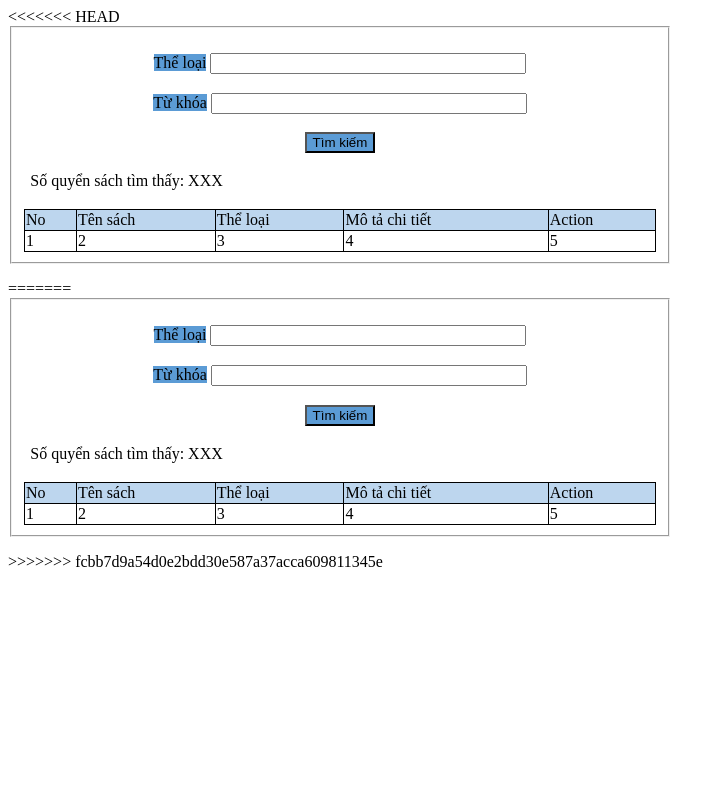
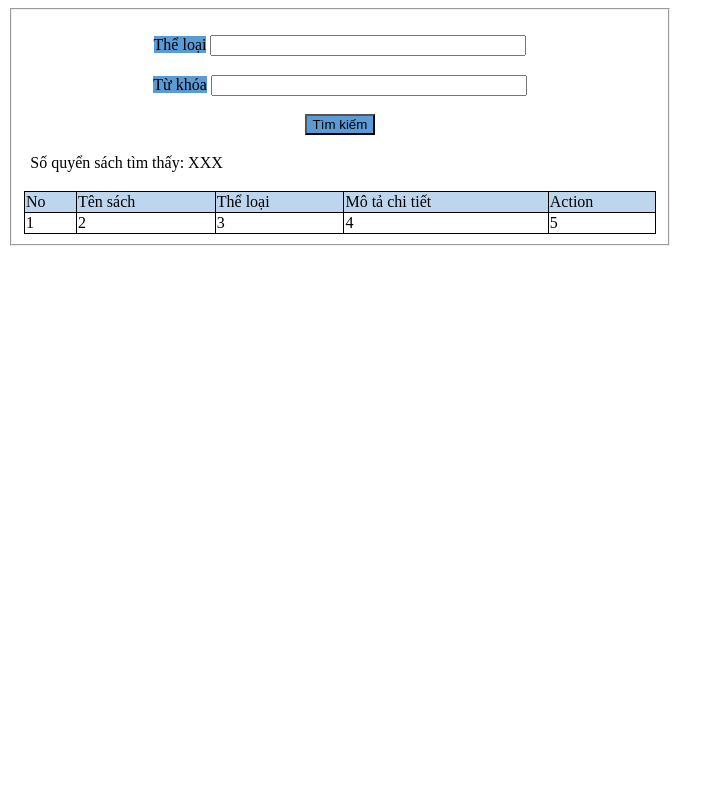
Before and after one commit to nvhuy1509/ManageBorrowAndReturnBooksForLibrary, a PHP site: page /Book_view.php in a window 1280 px wide. Shown: the whole page, without its empty margins (0-725 px from the left). Run offline with PHP 8.4, Linux system fonts and the light colour scheme.

Commit message:
fix book view

```diff
--- a/views/Book_view.php
+++ b/views/Book_view.php
@@ -1,4 +1,3 @@
-<<<<<<< HEAD
 <html>
 <head>
 	<meta charset="utf-8">
@@ -53,60 +52,4 @@ table {
 	</form>
 
 </body>
-=======
-<html>
-<head>
-	<meta charset="utf-8">
-</head>
-<style>
-table, td, th {
-  border: 1px solid black;
-}
-
-table {
-  width: 100%;
-  border-collapse: collapse;
-}
-</style>
-
-<body>
-	<form method="POST" action="Book_view.php">
-	<fieldset style = "width: 50% ;">
-        <div  style = "margin-top: 3%;" align="center">
-			<label style="background-color: #5b9bd5; ">Thể loại</label>
-			<input  style="width:50%; " type="select" id="search" name="search">
-		</div>
-        <div style = "margin-top: 3%;" align="center">
-			<label style="background-color: #5b9bd5; ">Từ khóa</label>
-			<input  style="width:50%; " type="text" id="search" name="search">
-		</div>
-        <div style = "margin-top: 3%;" align="center">
-            <input  type="submit" name="btn_submit" style="background-color: #5b9bd5" value="Tìm kiếm"></input >
-        </div>
-
-        <div style = "margin-top: 3%;  margin-left: 1%">
-        <?php echo 'Số quyển sách tìm thấy: XXX' ?>
-        </div>
-		<table  style = "width: 100% ; margin-top: 3%;">
-			<tr style = "border: 1px solid #000000">
-				<td  style="background-color: #bdd6ee; "> No</td>
-				<td  style="background-color: #bdd6ee; "> Tên sách</td>
-				<td  style="background-color: #bdd6ee; " > Thể loại</td>
-				<td  style="background-color: #bdd6ee; " > Mô tả chi tiết</td>
-				<td  style="background-color: #bdd6ee; " > Action</td>
-			</tr>
-            <tr>
-                <td><?php echo '1' ?></td>
-                <td><?php echo '2' ?></td>
-                <td><?php echo '3' ?></td>
-                <td><?php echo '4' ?></td>
-                <td><?php echo '5' ?></td>
-            </tr>
-		</table>
-
-		</fieldset>
-	</form>
-
-</body>
->>>>>>> fcbb7d9a54d0e2bdd30e587a37acca609811345e
 </html>
```
